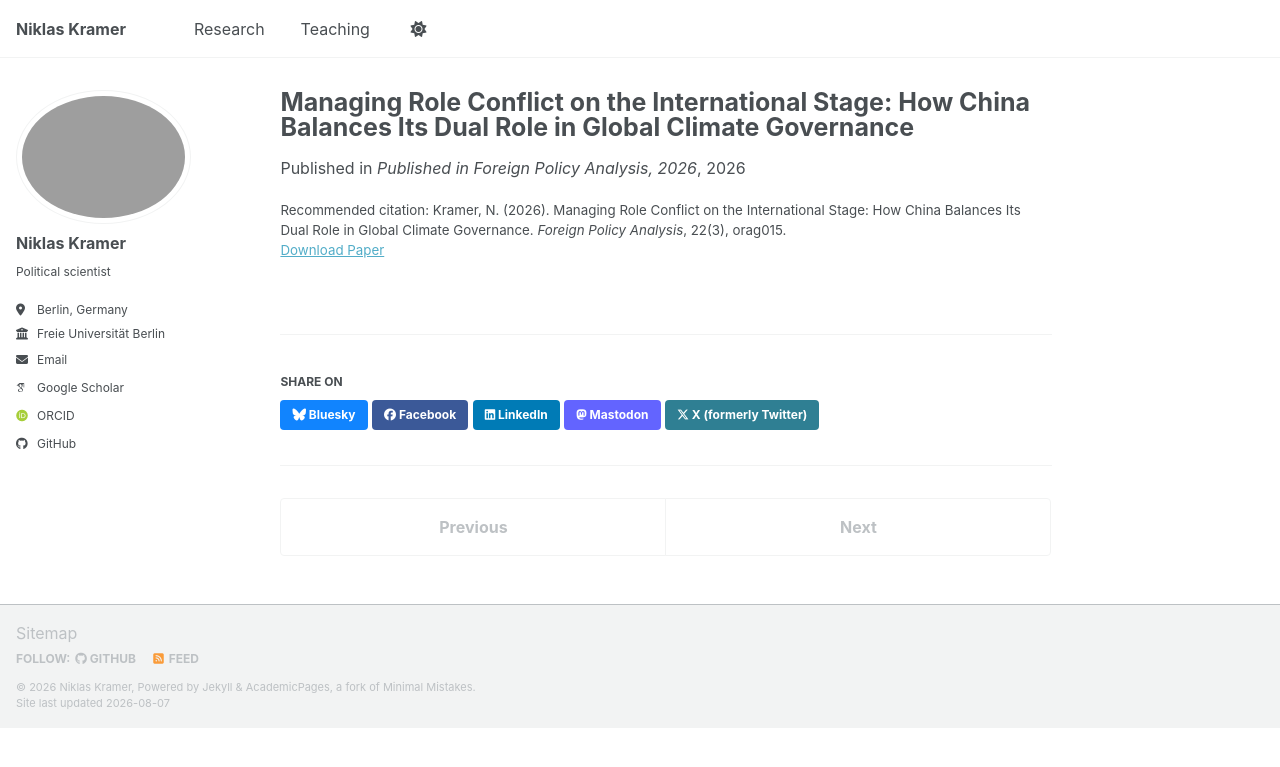
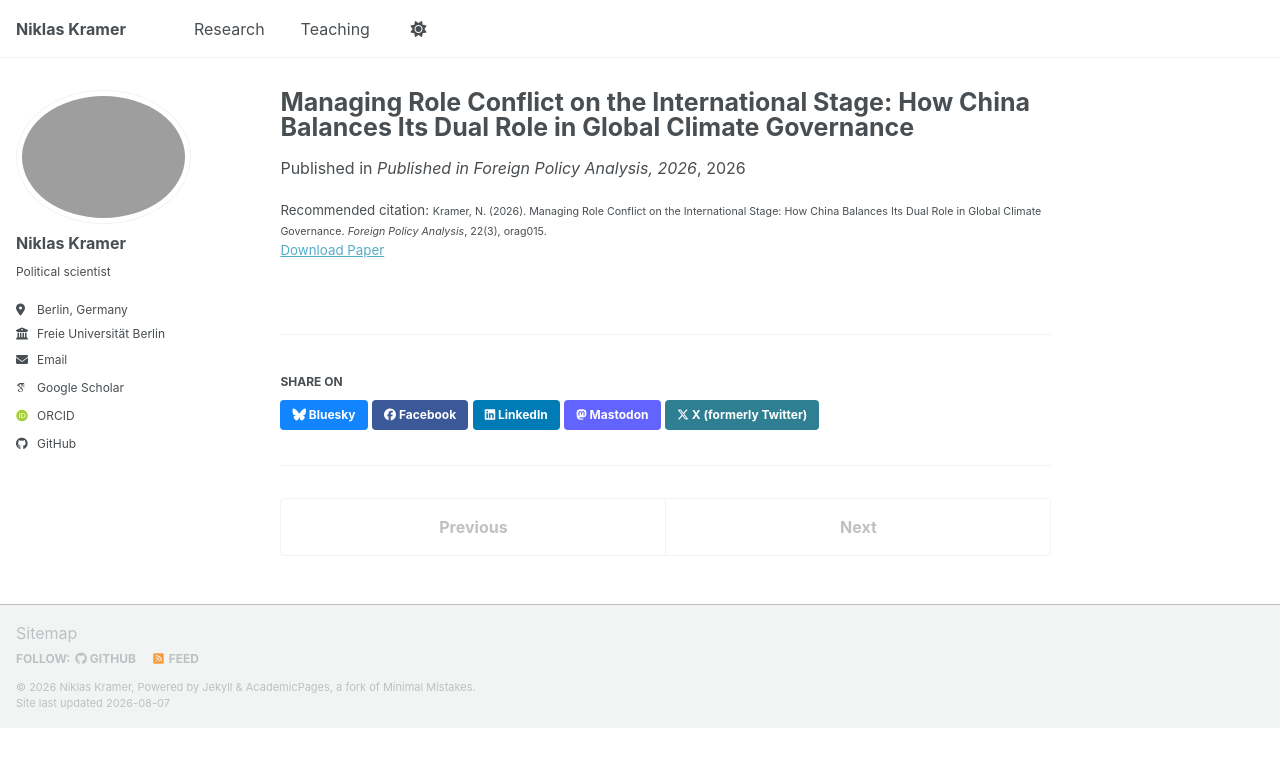
Before and after one commit to nik-kramer/nik-kramer.github.io, a Jekyll site: the page built from _publications/Kramer_2026.md, in a window 1280 px wide. Shown: the top 767 px of the page. Built offline with Jekyll 4.4.1, drawn with Linux system fonts in a browser that asks for light colours; some web fonts are replaced; a script bundle is joined from its source files by our own code; library files that are not in the unit come from our copies.

Commit message:
Update Kramer_2026.md

```diff
--- a/_publications/Kramer_2026.md
+++ b/_publications/Kramer_2026.md
@@ -3,9 +3,9 @@
 collection: publications
 category: articles
 permalink: /publication/Kramer_2026
-excerpt: '<p style="text-align: justify; font-size: 0.8em;">China has traditionally served as a leader of the Global South in global climate governance, building on its self-identification as a developing country. As expectations rose to contribute more resolutely to global climate action, China found itself confronted with a role conflict. Creating the auxiliary role of climate leader has not resolved this conflict, since the two roles are essentially associated with conflictual expectations. In this paper, I demonstrate how China sustains its dual role by employing three discursive tactics to balance the conflict: role segregation, role supplementation, and role merging. For this purpose, I develop and apply a theoretical framework of role conflict management strategies and associated tactics in foreign policy and international relations. This framework integrates previous literature from the field and some of the foundational interactionist scholarship on role conflict management, thereby contributing to a more systematic understanding of how states navigate role conflict.<p style="text-align: justify; font-size: 0.9em;">'
+excerpt: '<p style="text-align: justify; font-size: 0.8em;">China has traditionally served as a leader of the Global South in global climate governance, building on its self-identification as a developing country. As expectations rose to contribute more resolutely to global climate action, China found itself confronted with a role conflict. Creating the auxiliary role of climate leader has not resolved this conflict, since the two roles are essentially associated with conflictual expectations. In this paper, I demonstrate how China sustains its dual role by employing three discursive tactics to balance the conflict: role segregation, role supplementation, and role merging. For this purpose, I develop and apply a theoretical framework of role conflict management strategies and associated tactics in foreign policy and international relations. This framework integrates previous literature from the field and some of the foundational interactionist scholarship on role conflict management, thereby contributing to a more systematic understanding of how states navigate role conflict.</p>'
 date: 2026-01-01
 venue: 'Published in <i>Foreign Policy Analysis</i>, 2026'
 paperurl: 'https://doi.org/10.1093/fpa/orag015'
-citation: 'Kramer, N. (2026). Managing Role Conflict on the International Stage: How China Balances Its Dual Role in Global Climate Governance. <i>Foreign Policy Analysis</i>, 22(3), orag015.'
+citation: '<span style="font-size: 0.8em;">Kramer, N. (2026). Managing Role Conflict on the International Stage: How China Balances Its Dual Role in Global Climate Governance. <i>Foreign Policy Analysis</i>, 22(3), orag015.</span>'
 ---
```
